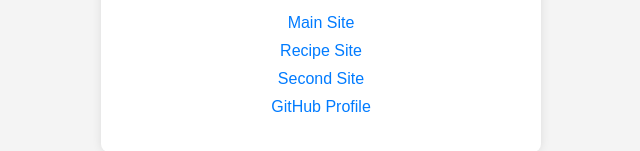
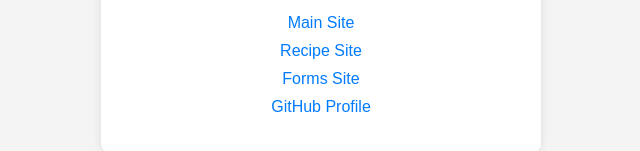
Before and after one commit to hyari103/hyari103.github.io, a plain HTML site: page index.html in a window 1280 px wide. Shown: the part 385-536 px from the top of the page, 319-959 px from the left. Drawn offline with Linux system fonts and the light colour scheme.

Commit message:
Update index.html

```diff
--- a/index.html
+++ b/index.html
@@ -13,7 +13,7 @@
         <ul>
             <li><a href="https://hyari103.github.io/">Main Site</a></li>
             <li><a href="https://hyari103.github.io/recipem/">Recipe Site</a></li>
-            <li><a href="https://hyari103.github.io/second/">Second Site</a></li>
+            <li><a href="https://hyari103.github.io/second/">Forms Site</a></li>
             <li><a href="https://github.com/hyari103">GitHub Profile</a></li>
         </ul>
     </div>
```
